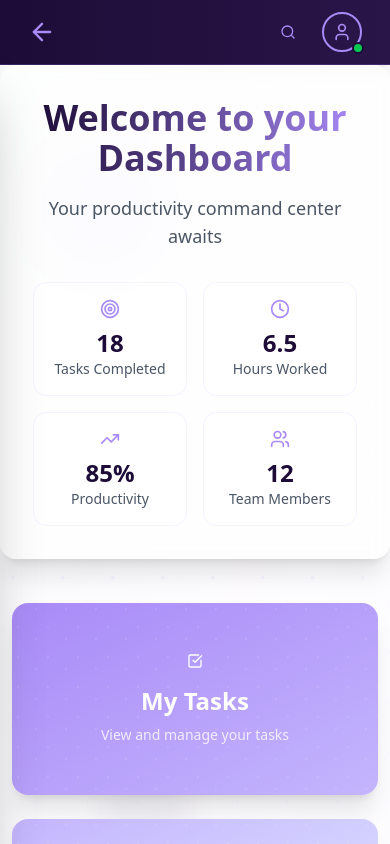
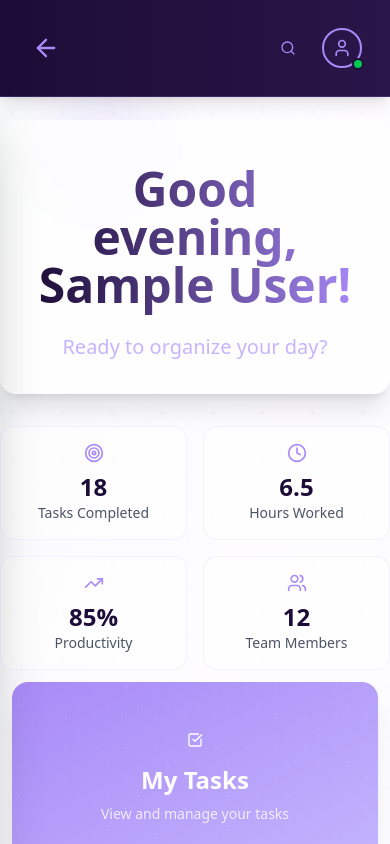
Before and after one commit to martin-tavella/planit, a Next.js app: page /dashboard in a window 390 px wide. Shown: the top 844 px of the page. Built offline with nearby package versions, Linux system fonts and the light colour scheme; sample sign-in values are in the browser's storage.

Commit message:
feat: layout from dashboard more responsive

```diff
--- a/src/components/dashboard/index.tsx
+++ b/src/components/dashboard/index.tsx
@@ -1,10 +1,30 @@
-"use client"
+"use client";
 
-import Link from "next/link"
-import { CheckSquare, Plus, Calendar, Settings, TrendingUp, Clock, Target, Users, Home } from 'lucide-react'
-import { Button } from "@/components/ui/button"
+import Link from "next/link";
+import {
+  CheckSquare,
+  Plus,
+  Calendar,
+  Settings,
+  TrendingUp,
+  Clock,
+  Target,
+  Users,
+  Home,
+} from "lucide-react";
+import { Button } from "@/components/ui/button";
+import { useAuth } from "@/context/AuthContext";
 
 export default function DashboardActions() {
+  const { user } = useAuth();
+
+  const getGreeting = () => {
+    const hour = new Date().getHours();
+    if (hour < 12) return "Good morning";
+    if (hour < 18) return "Good afternoon";
+    return "Good evening";
+  };
+
   const quickActions = [
     {
       title: "My Tasks",
@@ -12,7 +32,7 @@ export default function DashboardActions() {
       icon: <CheckSquare className="w-12 h-12" />,
       href: "/tasks",
       gradient: "from-[#a98af7] to-[#c4b5fd]",
-      hoverGradient: "hover:from-[#9575cd] hover:to-[#b39ddb]"
+      hoverGradient: "hover:from-[#9575cd] hover:to-[#b39ddb]",
     },
     {
       title: "Create Task",
@@ -20,7 +40,7 @@ export default function DashboardActions() {
       icon: <Plus className="w-12 h-12" />,
       href: "/tasks/create",
       gradient: "from-[#c4b5fd] to-[#e0e7ff]",
-      hoverGradient: "hover:from-[#b39ddb] hover:to-[#c7d2fe]"
+      hoverGradient: "hover:from-[#b39ddb] hover:to-[#c7d2fe]",
     },
     {
       title: "Calendar",
@@ -28,7 +48,7 @@ export default function DashboardActions() {
       icon: <Calendar className="w-12 h-12" />,
       href: "/calendar",
       gradient: "from-[#1d0c37] to-[#2a1548]",
-      hoverGradient: "hover:from-[#2a1548] hover:to-[#3730a3]"
+      hoverGradient: "hover:from-[#2a1548] hover:to-[#3730a3]",
     },
     {
       title: "Settings",
@@ -36,55 +56,80 @@ export default function DashboardActions() {
       icon: <Settings className="w-12 h-12" />,
       href: "/settings",
       gradient: "from-[#2a1548] to-[#a98af7]",
-      hoverGradient: "hover:from-[#3730a3] hover:to-[#9575cd]"
-    }
-  ]
+      hoverGradient: "hover:from-[#3730a3] hover:to-[#9575cd]",
+    },
+  ];
 
   const stats = [
-    { label: "Tasks Completed", value: "18", icon: <Target className="w-5 h-5" /> },
-    { label: "Hours Worked", value: "6.5", icon: <Clock className="w-5 h-5" /> },
-    { label: "Productivity", value: "85%", icon: <TrendingUp className="w-5 h-5" /> },
-    { label: "Team Members", value: "12", icon: <Users className="w-5 h-5" /> }
-  ]
-
+    {
+      label: "Tasks Completed",
+      value: "18",
+      icon: <Target className="w-5 h-5" />,
+    },
+    {
+      label: "Hours Worked",
+      value: "6.5",
+      icon: <Clock className="w-5 h-5" />,
+    },
+    {
+      label: "Productivity",
+      value: "85%",
+      icon: <TrendingUp className="w-5 h-5" />,
+    },
+    { label: "Team Members", value: "12", icon: <Users className="w-5 h-5" /> },
+  ];
 
   return (
-    <div className="min-h-full z-0 bg-gradient-to-br from-gray-50 via-purple-50/30 to-indigo-50/20 relative overflow-hidden">
+    <div className="min-h-full pt-30 bg-gradient-to-br from-gray-50 via-purple-50/30 to-indigo-50/20 relative overflow-hidden">
       {/* Background Pattern */}
       <div className="absolute inset-0 opacity-5">
-        <div className="absolute inset-0" style={{
+        <div
+          className="absolute inset-0"
+          style={{
             backgroundImage: `radial-gradient(circle at 25% 25%, #a98af7 2px, transparent 2px),
                            radial-gradient(circle at 75% 75%, #c4b5fd 1px, transparent 1px)`,
-          backgroundSize: '50px 50px'
-        }} />
+            backgroundSize: "50px 50px",
+          }}
+        />
       </div>
 
       {/* Floating Elements */}
       <div className="absolute top-20 left-10 w-32 h-32 bg-[#a98af7]/10 rounded-full blur-xl animate-pulse" />
-      <div className="absolute bottom-20 right-10 w-40 h-40 bg-[#c4b5fd]/10 rounded-full blur-xl animate-pulse" style={{ animationDelay: '1s' }} />
-      <div className="absolute top-1/2 left-1/4 w-24 h-24 bg-[#1d0c37]/5 rounded-full blur-lg animate-pulse" style={{ animationDelay: '2s' }} />
+      <div
+        className="absolute bottom-20 right-10 w-40 h-40 bg-[#c4b5fd]/10 rounded-full blur-xl animate-pulse"
+        style={{ animationDelay: "1s" }}
+      />
+      <div
+        className="absolute top-1/2 left-1/4 w-24 h-24 bg-[#1d0c37]/5 rounded-full blur-lg animate-pulse"
+        style={{ animationDelay: "2s" }}
+      />
 
       <div className="relative z-10 space-y-8">
-
         {/* Welcome Section */}
-        <div className="bg-white/70 backdrop-blur-sm rounded-2xl shadow-xl border border-white/20 p-8">
-          <div className="text-center mb-2">
-            <h1 className="text-4xl font-bold bg-gradient-to-r from-[#1d0c37] to-[#a98af7] bg-clip-text text-transparent mb-4">
-              Welcome to your Dashboard
+        <div className="bg-white/70 backdrop-blur-sm rounded-2xl shadow-xl border border-white/20 p-8 text-center">
+          <div>
+            <h1 className="text-5xl font-semibold bg-gradient-to-r from-[#1d0c37] to-[#a98af7] bg-clip-text text-transparent mb-4 pt-3 pb-2">
+              {getGreeting()}, {user?.name || "User"}!
             </h1>
-            <p className="text-gray-600 text-lg">
-              Your productivity command center awaits
+            <p className="text-xl text-[#c4b5fd]">
+              Ready to organize your day?
             </p>
+          </div>
         </div>
 
         {/* Quick Stats */}
         <div className="grid grid-cols-2 md:grid-cols-4 gap-4 mt-8">
           {stats.map((stat, index) => (
-              <div key={index} className="bg-white/50 rounded-xl p-4 text-center border border-[#a98af7]/10">
+            <div
+              key={index}
+              className="bg-white/50 rounded-xl p-4 text-center border border-[#a98af7]/10"
+            >
               <div className="flex items-center justify-center mb-2 text-[#a98af7]">
                 {stat.icon}
               </div>
-                <div className="text-2xl font-bold text-[#1d0c37]">{stat.value}</div>
+              <div className="text-2xl font-bold text-[#1d0c37]">
+                {stat.value}
+              </div>
               <div className="text-sm text-gray-600">{stat.label}</div>
             </div>
           ))}
@@ -106,11 +151,14 @@ export default function DashboardActions() {
             >
               {/* Background Pattern */}
               <div className="absolute inset-0 opacity-10">
-                  <div className="absolute inset-0" style={{
+                <div
+                  className="absolute inset-0"
+                  style={{
                     backgroundImage: `radial-gradient(circle at 20% 80%, white 1px, transparent 1px),
                                      radial-gradient(circle at 80% 20%, white 1px, transparent 1px)`,
-                    backgroundSize: '30px 30px'
-                  }} />
+                    backgroundSize: "30px 30px",
+                  }}
+                />
               </div>
 
               {/* Content */}
@@ -131,6 +179,5 @@ export default function DashboardActions() {
         ))}
       </div>
     </div>
-    </div>
-  )
+  );
 }
--- a/src/components/layout/DashboardNavbar/index.tsx
+++ b/src/components/layout/DashboardNavbar/index.tsx
@@ -1,6 +1,7 @@
 "use client";
 
 import { useAuth } from "@/context/AuthContext";
+import logo from "../../../../public/img/logo/planit-only.png";
 import { User, Bell, Search, ArrowLeft } from "lucide-react";
 import Image from "next/image";
 import { Button } from "@/components/ui/button";
@@ -17,31 +18,34 @@ const DashboardNavbar = () => {
   };
 
   return (
-    <header className="bg-gradient-to-r from-[#1d0c37] to-[#2a1548] border-b border-[#a98af7]/20 shadow-lg">
-      <div className="max-w-7xl mx-auto px-4 sm:px-6 lg:px-8">
+    <header className="fixed min-w-full z-40 bg-gradient-to-r from-[#1d0c37] to-[#2a1548] border-b border-[#a98af7]/20 shadow-lg">
+      <div className="max-w-8xl mx-auto px-4 sm:px-6 lg:px-8 py-4">
         <div className="flex items-center justify-between h-16">
-            <Link
-              href="/"
-              className="lg:hidden text-[#a98af7] hover:text-[#c4b5fd] transition-colors duration-300 ml-3"
-            >
-              <ArrowLeft className="w-7 h-7" />
-            </Link>
+          <Link
+            href="/"
+            className="text-[#a98af7] hover:text-[#c4b5fd] transition-colors duration-300 ml-4"
+          >
+            <ArrowLeft className="w-7 h-7" />
+          </Link>
 
-          {/* Greeting Section */}
-          <div className="hidden md:flex items-center space-x-4">
-            <div>
-              <h1 className="text-xl font-semibold text-white">
-                {getGreeting()}, {user?.name || "User"}! 👋
-              </h1>
-              <p className="text-sm text-[#c4b5fd]">
-                Ready to organize your day?
-              </p>
+          <Link href="/" className="hidden xl:flex items-center gap-3 group pl-40">
+            <div className="relative">
+              <Image
+                src={logo.src}
+                alt="Planit logo"
+                width={70}
+                height={70}
+                className="transition-transform duration-300 group-hover:scale-110"
+              />
             </div>
-          </div>
+
+            <span className="text-[#a98af7] text-4xl font-bold tracking-tight group-hover:text-[#c4b5fd] transition-colors duration-300">
+              Planit
+            </span>
+          </Link>
 
           {/* Right Section */}
           <div className="flex items-center space-x-4">
-            {/* Search Button */}
             <Button
               variant="ghost"
               size="icon"
--- a/src/components/layout/Navbar/index.tsx
+++ b/src/components/layout/Navbar/index.tsx
@@ -59,7 +59,7 @@ const Navbar: React.FC = () => {
             </span>
           </Link>
 
-          <div className="hidden md:flex items-center gap-8">
+          <div className="hidden lg:flex items-center gap-8">
             <ul className="flex gap-8">
               {navItems.map((item, index) => (
                 <li key={index}>
@@ -135,7 +135,7 @@ const Navbar: React.FC = () => {
             </div>
           </div>
 
-          <div className="md:hidden">
+          <div className="lg:hidden">
             <Sheet open={isMobileMenuOpen} onOpenChange={setIsMobileMenuOpen}>
               <SheetTrigger asChild>
                 <Button
--- a/src/components/layout/Sidebar/index.tsx
+++ b/src/components/layout/Sidebar/index.tsx
@@ -5,7 +5,7 @@ import logo from "../../../../public/img/logo/planit-only.png";
 import Image from "next/image";
 import { useAuth } from "@/context/AuthContext";
 import { usePathname } from "next/navigation";
-import { useState } from "react";
+import { useEffect, useState } from "react";
 import { Calendar, CheckSquare, Home, LayoutDashboard, LogOut, Menu, Plus, Settings, User, X } from "lucide-react";
 import { Button } from "@/components/ui/button";
 
@@ -57,6 +57,15 @@ const Sidebar = () => {
     }
   ]
 
+  useEffect(()=> {
+    if (window.innerWidth > 1280) {
+      setIsCollapsed(false)
+    } else {
+      setIsCollapsed(true)
+    }
+  }, [])
+
+
   const handleLogout = () => {
     logout()
     setIsMobileOpen(false)
@@ -81,22 +90,14 @@ const Sidebar = () => {
         <Menu className="w-5 h-5" />
       </Button> */}
 
-      {/* Mobile Overlay */}
-      {isMobileOpen && (
-        <div
-          className="lg:hidden fixed inset-0 bg-black/50 z-40"
-          onClick={closeMobile}
-        />
-      )}
-
       {/* Sidebar */}
       <aside className={`
-        absolute inset-y-0 left-0 z-50
+        fixed inset-y-0 left-0 top-24  z-50
         bg-gradient-to-b from-[#1d0c37] to-[#2a1548]
         border-r border-[#a98af7]/20
         transition-all duration-300 ease-in-out
         ${isMobileOpen ? 'translate-x-0' : '-translate-x-full lg:translate-x-0'}
-        ${isCollapsed ? 'lg:w-20' : 'lg:w-72'}
+        ${isCollapsed ? 'lg:w-30' : 'lg:w-72'}
         w-72 h-screen
         shadow-2xl
       `}>
@@ -106,10 +107,9 @@ const Sidebar = () => {
           <div className="flex items-center justify-between">
             <Link
               href="/"
-              className="flex items-center gap-3 group"
+              className="flex mx-auto xl:hidden items-center gap-3 group"
               onClick={closeMobile}
             >
-              <div className="relative">
                 <Image
                   src={logo.src}
                   alt="Planit logo"
@@ -117,32 +117,20 @@ const Sidebar = () => {
                   height={48}
                   className="transition-transform duration-300 group-hover:scale-110"
                 />
-              </div>
-              {!isCollapsed && (
-                <span className="text-[#a98af7] text-2xl font-bold tracking-tight group-hover:text-[#c4b5fd] transition-colors duration-300">
-                  Planit
-                </span>
-              )}
             </Link>
 
-            {/* Close button for mobile */}
-            <Button
-              onClick={closeMobile}
-              className="lg:hidden text-[#a98af7] hover:text-[#c4b5fd] hover:bg-[#2a1548] p-1"
-              variant="ghost"
-              size="icon"
-            >
-              <X className="w-5 h-5" />
-            </Button>
 
             {/* Collapse button for desktop */}
             <Button
               onClick={() => setIsCollapsed(!isCollapsed)}
-              className="hidden lg:flex text-[#a98af7] hover:text-[#c4b5fd] hover:bg-[#2a1548] p-1"
+              className={`hidden xl:flex text-[#a98af7] hover:text-[#c4b5fd] hover:bg-[#2a1548] p-1
+                ${isCollapsed ? 'mx-auto': 'ml-5'}
+
+                `}
               variant="ghost"
               size="icon"
             >
-              <Menu className="w-4 h-4" />
+              <Menu className="w-5 h-5" />
             </Button>
           </div>
         </div>
@@ -181,7 +169,7 @@ const Sidebar = () => {
                       </span>
                     )}
 
-                    {isActive && (
+                    {isActive && !isCollapsed && (
                       <div className="absolute right-2 w-2 h-2 bg-[#1d0c37] rounded-full" />
                     )}
 
```
Lines whose indentation alone changed are shown as unchanged.
